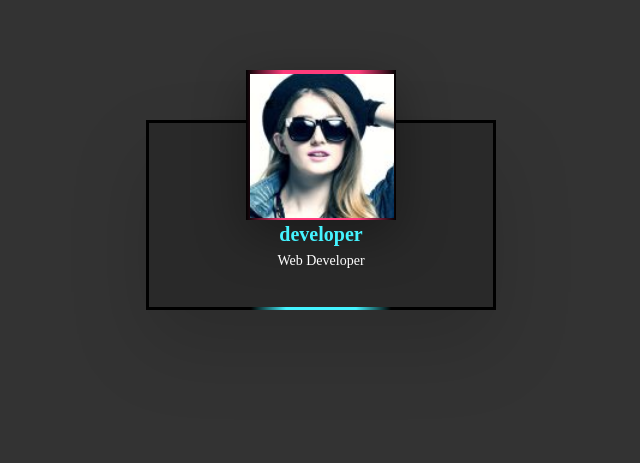
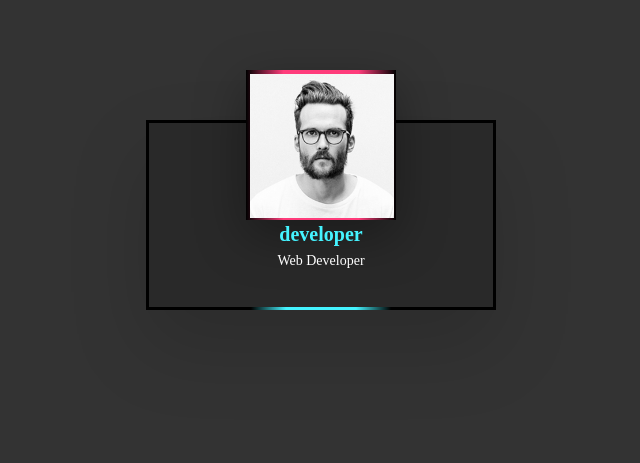
Before and after one commit to arvindkumawat1002/bootstrap, a plain HTML site: page insta.html in a window 1280 px wide. Shown: the whole page, without its empty margins (319-959 px from the left). Drawn offline with Linux system fonts and the light colour scheme; files whose address does not match are found by name.

Commit message:
file add

```diff
--- a/insta.html
+++ b/insta.html
@@ -8,7 +8,7 @@
           <div class="card">
                <div class="lines"></div>
           	<div class="imgbox">
-          		<img src="/home/arvind/Documents/bootstrap/image/user.png">
+          		<img src="./image/user2.png">
           	</div>
           	<div class="content">
           		<div class="details">
```
Also changed, not shown: index.html (+1 -1 lines).
